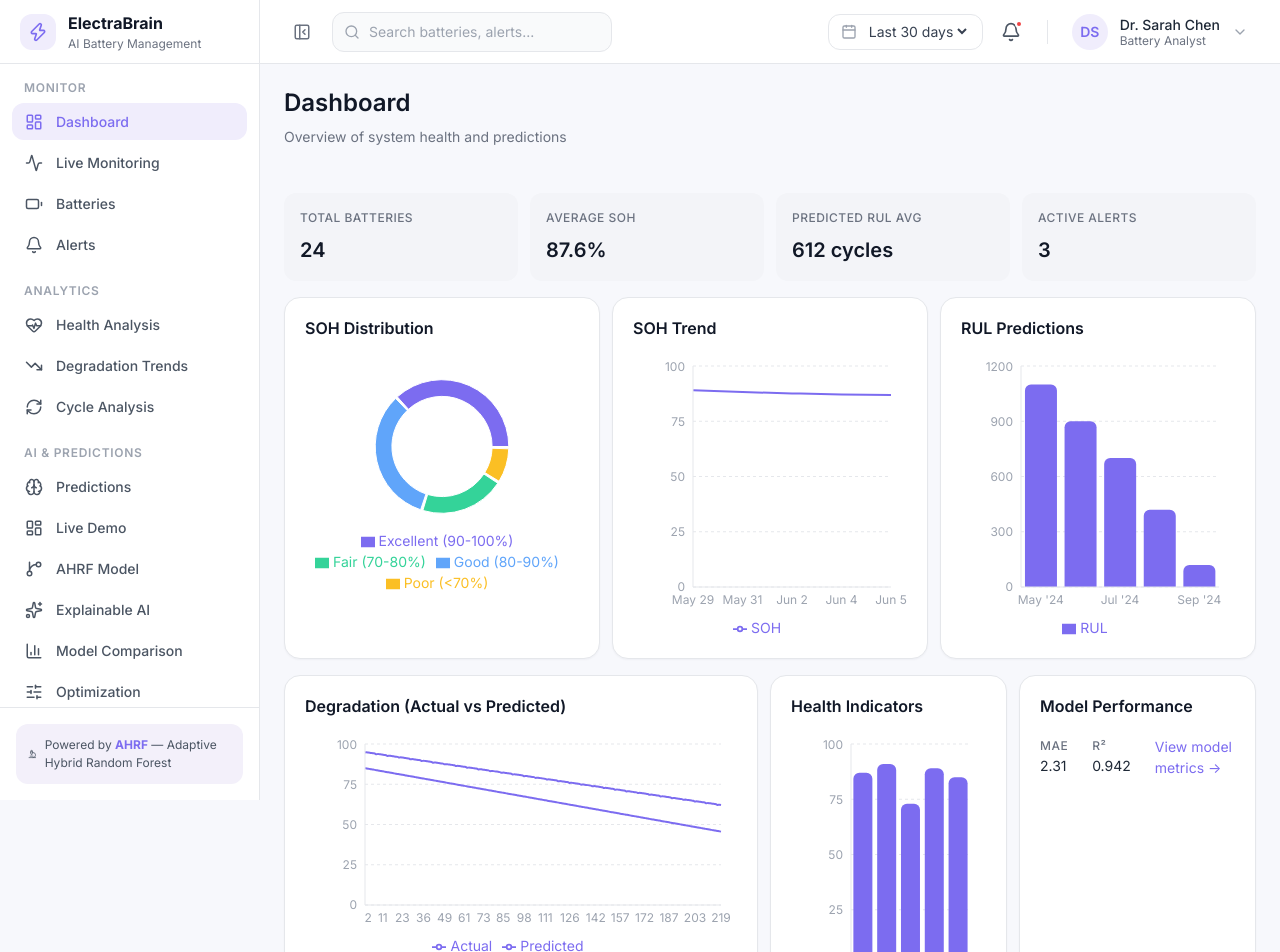
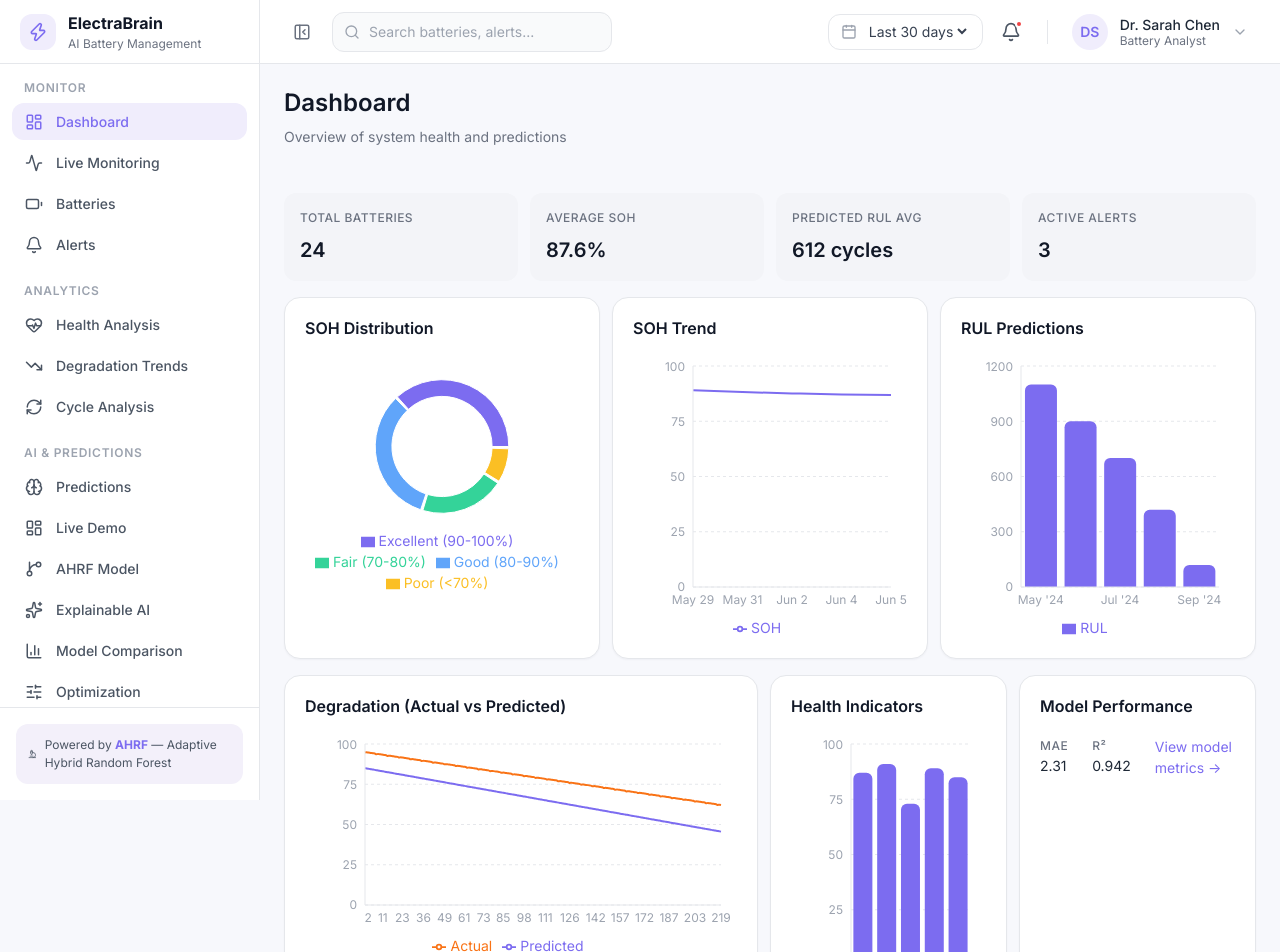
Before and after one commit to vipinswarnkar/Electrabrain, a React (Vite) app in the folder frontend/: page /dashboard in a window 1280 px wide. Shown: the top 952 px of the page. Built offline with nearby package versions, Linux system fonts and the light colour scheme.

Commit message:
Differentiate Actual vs Predicted line colors on Degradation chart

```diff
--- a/frontend/src/pages/dashboard/DashboardPage.tsx
+++ b/frontend/src/pages/dashboard/DashboardPage.tsx
@@ -55,7 +55,7 @@ export default function DashboardPage() {
             <LineChart
               data={DEGRADATION_SERIES as any}
               xKey="cycle"
-              series={[{ dataKey: 'actual', name: 'Actual' }, { dataKey: 'predicted', name: 'Predicted' }]}
+              series={[{ dataKey: 'actual', name: 'Actual', color: '#f97316' }, { dataKey: 'predicted', name: 'Predicted' }]}
               height={220}
             />
           </ChartCard>
```
